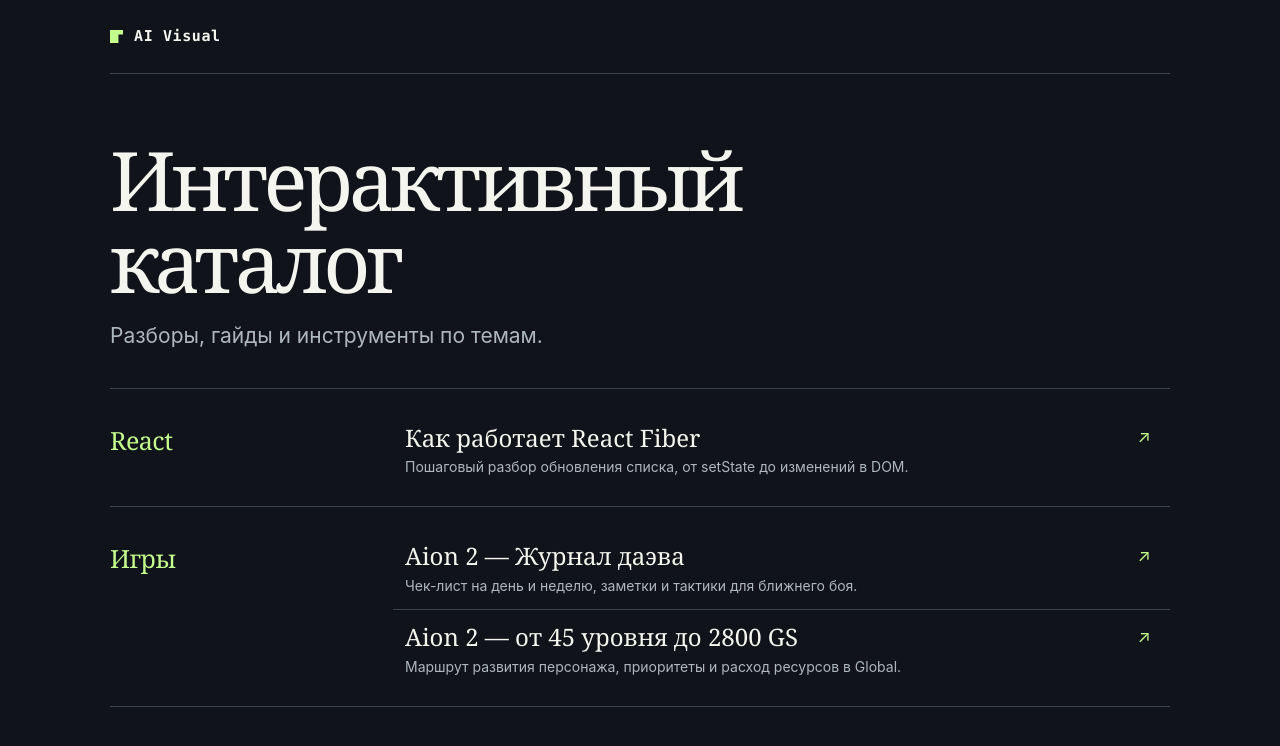
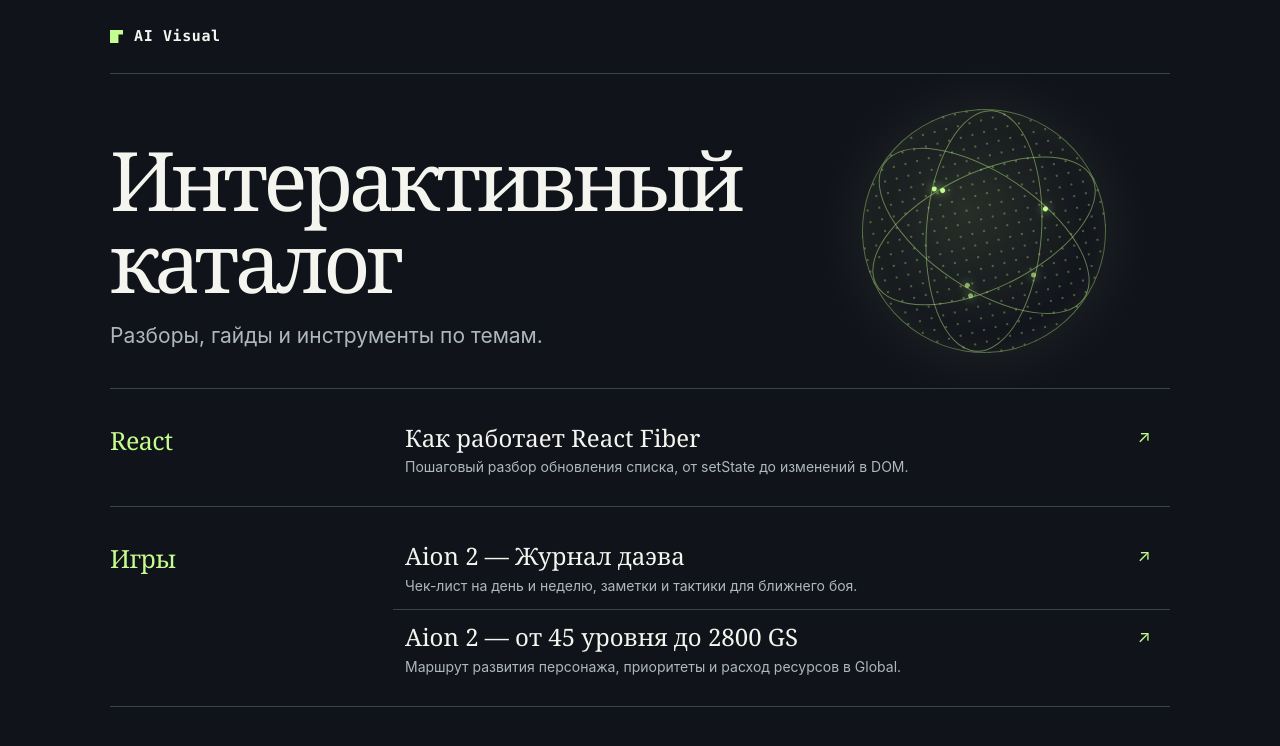
Before and after one commit to itsanti/ai-visual, a plain HTML site: page src/index.html in a window 1280 px wide. Drawn offline with Linux system fonts and the light colour scheme.

Commit message:
feat(catalog): add AI network illustration
Document Conventional Commits in AGENTS.md.

```diff
--- a/src/_assets/catalog.css
+++ b/src/_assets/catalog.css
@@ -51,6 +51,8 @@ a:focus-visible { outline: 2px solid var(--accent); outline-offset: 4px; }
 }
 
 .hero {
+  position: relative;
+  isolation: isolate;
   padding-block: clamp(40px, 5vw, 64px) 36px;
   border-bottom: 1px solid var(--line);
 }
@@ -67,6 +69,51 @@ a:focus-visible { outline: 2px solid var(--accent); outline-offset: 4px; }
   color: var(--muted);
   font-size: clamp(16px, 2vw, 21px);
 }
+
+.hero-network {
+  position: absolute;
+  z-index: -1;
+  top: 50%;
+  right: 6%;
+  width: clamp(148px, 24vw, 244px);
+  aspect-ratio: 1;
+  transform: translateY(-50%) rotate(-14deg);
+  border: 1px solid #c4fc8d61;
+  border-radius: 50%;
+  background:
+    radial-gradient(circle, #c4fc8d50 1px, transparent 1.5px) center / 12px 12px,
+    radial-gradient(circle at 45% 40%, #c4fc8d1f, transparent 72%);
+  box-shadow: 0 0 64px #c4fc8d16, inset 0 0 30px #c4fc8d13;
+  pointer-events: none;
+}
+
+.network-orbit {
+  position: absolute;
+  inset: 0 26%;
+  transform: rotate(var(--orbit-angle));
+  border: 1px solid #c4fc8d72;
+  border-radius: 50%;
+}
+
+.network-orbit:nth-child(1) { --orbit-angle: 18deg; }
+.network-orbit:nth-child(2) { --orbit-angle: 78deg; }
+.network-orbit:nth-child(3) { --orbit-angle: 138deg; }
+
+.network-orbit::before,
+.network-orbit::after {
+  content: "";
+  position: absolute;
+  width: 5px;
+  aspect-ratio: 1;
+  border-radius: 50%;
+  background: var(--accent);
+  box-shadow: 0 0 10px var(--accent);
+}
+
+.network-orbit::before { top: 33%; left: 2%; }
+.network-orbit::after { bottom: 32%; right: 2%; opacity: .65; }
+.network-orbit:nth-child(2)::before { top: 57%; left: 0; }
+.network-orbit:nth-child(3)::after { bottom: 56%; right: 0; }
 
 .catalog { padding-bottom: 64px; }
 
@@ -125,6 +172,7 @@ a:focus-visible { outline: 2px solid var(--accent); outline-offset: 4px; }
 @media (max-width: 600px) {
   .shell { width: calc(100% - 36px); }
   .site-header { min-height: 66px; }
+  .hero-network { top: 55%; right: 0; opacity: .27; }
   .category { grid-template-columns: 1fr; gap: 5px; }
   .category h2 { margin-top: 0; }
   .entry { padding-inline: 0; }
--- a/src/index.html
+++ b/src/index.html
@@ -16,6 +16,11 @@
       <header class="hero">
         <h1>Интерактивный<br> каталог</h1>
         <p>Разборы, гайды и инструменты по темам.</p>
+        <div class="hero-network" aria-hidden="true">
+          <span class="network-orbit"></span>
+          <span class="network-orbit"></span>
+          <span class="network-orbit"></span>
+        </div>
       </header>
       <div class="catalog">
 <!-- catalog:start -->
```
Also changed, not shown: 1 other file.
